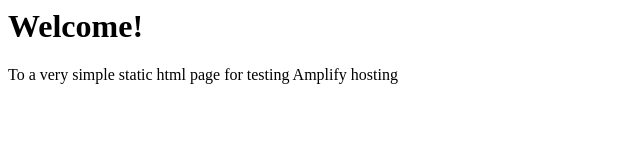
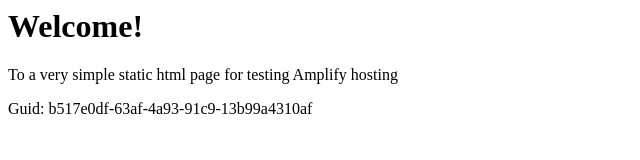
Before and after one commit to aws-aemilia-syd/Github-PR-Commit-Integration-Test-DoNotTouch-v1-preprod-ap-southeast-2, a website: page src/index.html in a window 1280 px wide. Shown: the whole page, without its empty margins (0-640 px from the left). Drawn offline with Linux system fonts and the light colour scheme.

Commit message:
commit from integ tests

```diff
--- a/src/index.html
+++ b/src/index.html
@@ -1,3 +1,5 @@
+
+
 <html lang="en">
 
 <head>
@@ -10,6 +12,6 @@
 <body>
     <h1>Welcome!</h1>
     <p>To a very simple static html page for testing Amplify hosting</p>
-</body>
+    <p>Guid: b517e0df-63af-4a93-91c9-13b99a4310af</p></body>
 
 </html>
```
